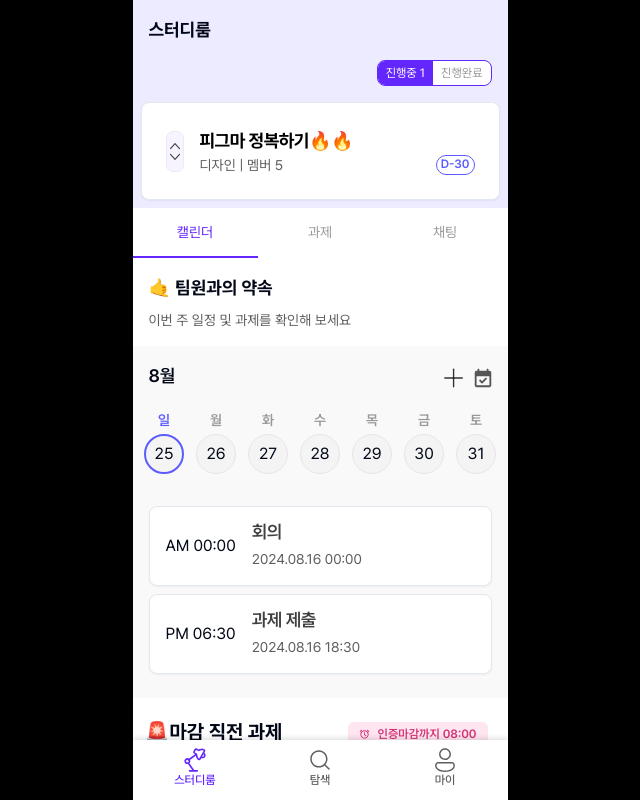
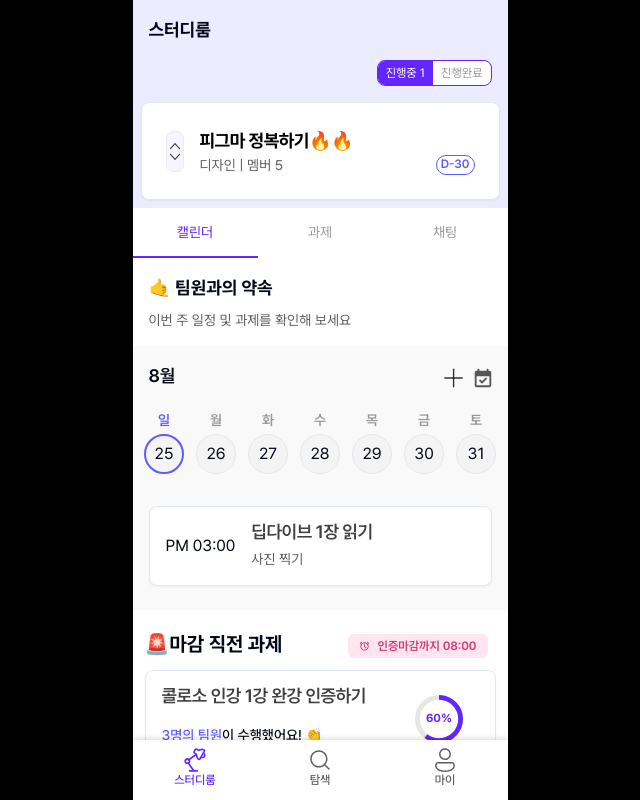
Before and after one commit to SuaJeong-winter/Swith_snProject, a Next.js app: page /studyroom in a window 1280 px wide. Shown: the top 800 px of the page, without its empty margins (320-960 px from the left). Built offline with nearby package versions, Linux system fonts and the light colour scheme.

Commit message:
feat: 더미데이터 기반 과제/일정 캘린더 하단에 보여주기

```diff
--- a/src/components/studyroom/calendar-tab-content.tsx
+++ b/src/components/studyroom/calendar-tab-content.tsx
@@ -6,8 +6,109 @@ import {
   CardTitle,
 } from '~/components/ui/card'
 import WeekMonthCalendar from './week-month-calendar'
+import { useState } from 'react'
+import { format } from 'date-fns'
 
 export default function StudyroomCalendar() {
+  interface Data {
+    description: string
+    verificationMethod?: string
+    place?: string
+    // 실제 deadline의 타입은 Date 객체가 될 것
+    deadline: string
+  }
+
+  const data: Data[] = [
+    {
+      description: '딥다이브 1장 읽기',
+      verificationMethod: '사진 찍기',
+      deadline: 'Mon Aug 26 2024 00:00:00 GMT+0900 (한국 표준시)',
+    },
+    {
+      description: '딥다이브 2장 읽기',
+      verificationMethod: '마지막장 사진 찍기',
+      deadline: 'Mon Sep 2 2024 21:00:00 GMT+0900 (한국 표준시)',
+    },
+    {
+      description: '킥오프 미팅',
+      place: '줌',
+      deadline: 'Tue Aug 26 2024 21:30:00 GMT+0900 (한국 표준시)',
+    },
+    {
+      description: '2번째 밋업',
+      place: '줌',
+      deadline: 'Tue Aug 27 2024 08:40:00 GMT+0900 (한국 표준시)',
+    },
+  ]
+  const [formattedDate, setFormattedDate] = useState<string>(
+    format(new Date(), 'yyyy.MM.dd'),
+  )
+  const formatDeadline = (deadline: string) => {
+    const date = new Date(deadline)
+
+    // 시간을 12시간제로 변환
+    let hours = date.getHours()
+    const minutes = date.getMinutes()
+
+    // AM/PM 결정
+    const ampm = hours >= 12 ? 'PM' : 'AM'
+
+    // 12시간제로 변환
+    hours = hours % 12
+
+    // 두 자리수로 포맷
+    const formattedHours = hours < 10 ? '0' + hours : hours
+    const formattedMinutes = minutes < 10 ? '0' + minutes : minutes
+
+    // 최종 포맷팅
+    return `${ampm} ${formattedHours}:${formattedMinutes}`
+  }
+
+  const renderSelectedDateContents = () => {
+    const contents = data.filter((item) => {
+      const formattedDeadline = format(new Date(item.deadline), 'yyyy.MM.dd')
+      return formattedDeadline === formattedDate
+    })
+
+    return (
+      <>
+        {contents.length ? (
+          <div className="flex flex-col gap-2 bg-[#f9f9f9] px-4 pb-6 pt-4">
+            {contents.map((content, index) => (
+              <Card key={index}>
+                <div className="flex items-center">
+                  <div className="ml-4 text-center">
+                    {formatDeadline(content.deadline)}
+                  </div>
+                  <CardHeader>
+                    <CardTitle>{content.description}</CardTitle>
+                    <CardDescription>
+                      {content.verificationMethod
+                        ? content.verificationMethod
+                        : content.place}
+                    </CardDescription>
+                  </CardHeader>
+                </div>
+              </Card>
+            ))}
+          </div>
+        ) : (
+          <div className="flex flex-col gap-2 bg-[#f9f9f9] px-4 pb-6 pt-4">
+            <Card>
+              <div className="flex items-center">
+                <CardHeader>
+                  <CardDescription>
+                    선택한 날짜에 일정 혹은 과제가 없습니다
+                  </CardDescription>
+                </CardHeader>
+              </div>
+            </Card>
+          </div>
+        )}
+      </>
+    )
+  }
+
   return (
     <>
       {/* 헤더 */}
@@ -19,28 +120,12 @@ export default function StudyroomCalendar() {
       </section>
       <section>
         {/* 캘린더 영역 */}
-        <WeekMonthCalendar category="calendar" onSelectDate={() => {}} />
+        <WeekMonthCalendar
+          category="calendar"
+          onSelectDate={setFormattedDate}
+        />
         {/* 해당 일자의 일정 영역 */}
-        <div className="flex flex-col gap-2 bg-[#f9f9f9] px-4 pb-6 pt-4">
-          <Card>
-            <div className="flex items-center">
-              <div className="ml-4 text-center">AM 00:00</div>
-              <CardHeader>
-                <CardTitle>회의</CardTitle>
-                <CardDescription>2024.08.16 00:00</CardDescription>
-              </CardHeader>
-            </div>
-          </Card>
-          <Card>
-            <div className="flex items-center">
-              <div className="ml-4 text-center">PM 06:30</div>
-              <CardHeader>
-                <CardTitle>과제 제출</CardTitle>
-                <CardDescription>2024.08.16 18:30</CardDescription>
-              </CardHeader>
-            </div>
-          </Card>
-        </div>
+        {renderSelectedDateContents()}
       </section>
     </>
   )
--- a/src/components/studyroom/week-month-calendar.tsx
+++ b/src/components/studyroom/week-month-calendar.tsx
@@ -9,7 +9,7 @@ import CalendarIcon from '~/assets/icon_calendar.svg'
 
 interface WeekMonthCalendarProps {
   category: 'calendar' | 'assignment'
-  onSelectDate: (date: string) => void
+  onSelectDate: any
 }
 
 export default function WeekMonthCalendar({
@@ -52,9 +52,13 @@ export default function WeekMonthCalendar({
               </div>
               <div
                 onClick={() =>
-                  handleDateClick(format(day, 'M월 d일 EEEE', { locale: ko }))
+                  handleDateClick(
+                    category === 'calendar'
+                      ? format(day, 'yyyy.MM.dd')
+                      : format(day, 'M월 d일 EEEE', { locale: ko }),
+                  )
                 }
-                className={`mt-1 flex h-10 w-10 cursor-pointer items-center justify-center rounded-full bg-[#f4f4f4] ${
+                className={`mt-1 flex h-10 w-10 cursor-pointer items-center justify-center rounded-full bg-[#f4f4f4] active:bg-meetie-blue-2 ${
                   isToday
                     ? 'border-2 border-meetie-blue-4'
                     : 'border border-meetie-gray-20'
```
